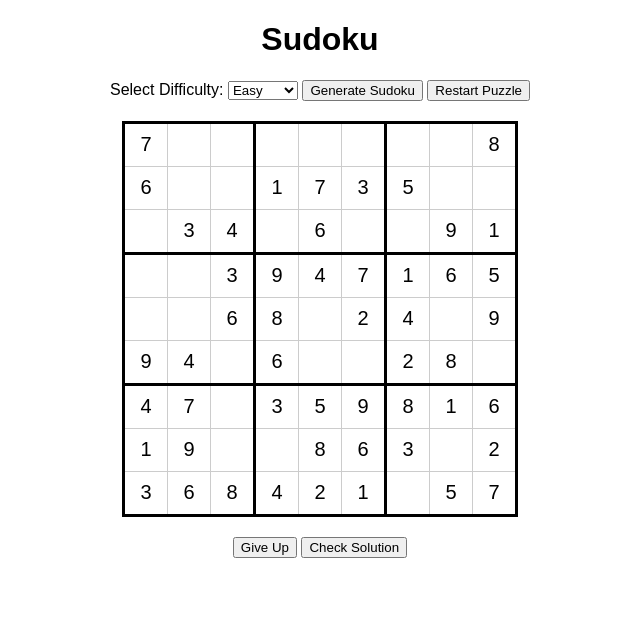
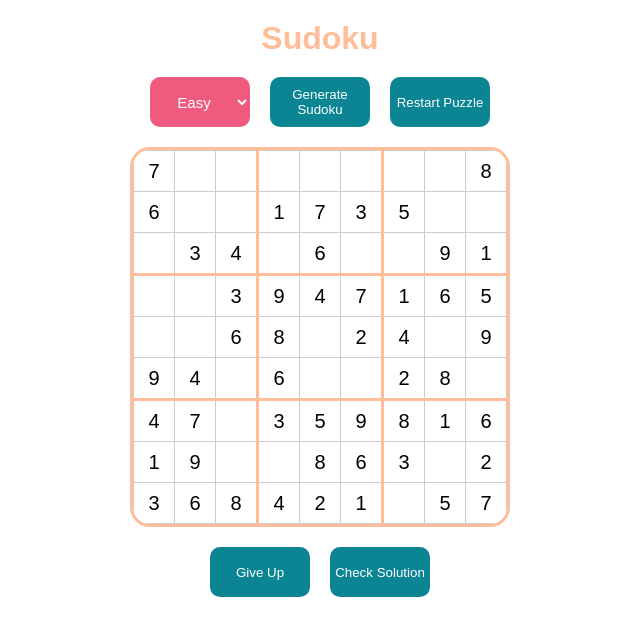
Before and after one commit to EmirXK/sudoku_online, a plain HTML site: page index.html in a window 1280 px wide. Both pictures are taken after a click on the button "Generate Sudoku". Shown: the whole page, without its empty margins (320-960 px from the left). Drawn offline with Linux system fonts and the light colour scheme.

Commit message:
design improvements

```diff
--- a/human_solver.js
+++ b/human_solver.js
@@ -6,8 +6,30 @@ document.getElementById('generate').addEventListener('click', generateSudokuButt
 document.getElementById('restart').addEventListener('click', restartPuzzle);
 document.getElementById('giveUp').addEventListener('click', giveUp);
 document.getElementById('checkSolution').addEventListener('click', checkSolution);
+const boardWrapper = document.querySelector(".board-wrapper");
+const checkSolutionButton = document.querySelector("#checkSolution");
+const restartButton = document.querySelector("#restart");
+const giveUpButton = document.querySelector("#giveUp");
+
+document.querySelectorAll('button').forEach(button => {
+    button.addEventListener('mousedown', () => {
+        button.style.backgroundColor = "var(--color3)"; // Active state
+    });
+
+    button.addEventListener('mouseup', () => {
+        button.style.backgroundColor = "var(--color2)"; // Normal state
+    });
+
+    button.addEventListener('mouseleave', () => {
+        button.style.backgroundColor = "var(--color2)"; // Revert if mouse leaves button
+    });
+});
+
 
 function generateSudokuButtonClicked() {
+    showButtons();
+    enableCheckSolutionButton();
+    boardWrapper.style = "display: flex;";
     console.log("generate called");
     const difficulty = document.getElementById('difficulty').value;
 
@@ -52,11 +74,10 @@ function generateSudokuButtonClicked() {
     }
 }
 
-
-
 function giveUp() {
-    console.log("give up called")
+    console.log("give up called");
     restartPuzzle();
+    disableCheckSolutionButton();
     const board = [];
     for (let i = 0; i < 9; i++) {
         const row = [];
@@ -154,6 +175,7 @@ function is_valid_value(i, j, val) {
 }
 
 function restartPuzzle() {
+    enableCheckSolutionButton();
     const statusLabel = document.getElementById('status-label');
     statusLabel.textContent = '';
 
@@ -467,3 +489,19 @@ function prettyPrint(board) {
 
     console.log(output);
 }
+
+function enableCheckSolutionButton()
+{
+    checkSolutionButton.setAttribute("style", "display: inline; cursor: pointer; background-color: #0B8494; pointer-events: all;");
+}
+
+function disableCheckSolutionButton()
+{
+    checkSolutionButton.setAttribute("style", "display: inline; cursor: default; background-color: gray; pointer-events: none;");
+}
+
+function showButtons()
+{
+    restartButton.setAttribute("style", "display: inline;");
+    giveUpButton.setAttribute("style", "display: inline;");
+}
--- a/index.html
+++ b/index.html
@@ -8,8 +8,7 @@
 </head>
 <body>
     <h1>Sudoku</h1>
-    <div>
-        <label for="difficulty">Select Difficulty:</label>
+    <div class="choices">
         <select id="difficulty">
             <option value="easy">Easy</option>
             <option value="medium">Medium</option>
@@ -20,9 +19,13 @@
         <button id="restart">Restart Puzzle</button>
     </div>
     <div id="status-label"></div>
-    <table id="sudoku-board"></table>
-    <button id="giveUp">Give Up</button>
-    <button id="checkSolution">Check Solution</button>
+    <div class="board-wrapper">
+        <table id="sudoku-board"></table>
+    </div>
+    <div class="result-buttons">
+        <button id="giveUp">Give Up</button>
+        <button id="checkSolution">Check Solution</button>
+    </div>
     <script src="human_solver.js"></script>
 </body>
 </html>
--- a/style.css
+++ b/style.css
@@ -1,12 +1,81 @@
+:root{
+    --color1: #FFBE98;
+    --color2: #0B8494;
+    --color3: #125B9A;
+    --color4: #F05A7E;
+}
+
+*{
+    margin: 0;
+    padding: 0;
+}
+
 body {
     font-family: Arial, sans-serif;
     text-align: center;
     margin: 20px;
+    display: flex;
+    flex-direction: column;
+    justify-content: center;
+    align-items: center;
+}
+
+h1 {
+    margin-bottom: 20px;
+    color: var(--color1);
+}
+
+button {
+    cursor: pointer;
+    width: 100px;
+    height: 50px;
+    border: none;
+    background-color: var(--color2);
+    color: white;
+    border-radius: 10px;
+}
+
+#restart, #giveUp, #checkSolution{
+    display: none;
+}
+
+.choices {
+    display: flex;
+    flex-direction: row;
+    justify-content: center;
+    align-items: center;
+    text-align: center;
+    gap: 20px;
+}
+
+.choices select{
+    width: 100px;
+    height: 50px;
+    background-color: var(--color4);
+    border-radius: 10px;
+    color: white;
+    text-align: center;
+    border: none;
+    outline: none;
+    font-size: 15px;
+}
+
+#status-label {
+    margin-top: 10px;
+    font-size: 18px;
+    font-weight: bold;
+}
+
+.board-wrapper{
+    display: none;
+    border: 3px solid var(--color1);
+    border-radius: 20px;
+    overflow: hidden;
+    margin: 10px 0px 20px 0px;
 }
 
 table {
     border-collapse: collapse;
-    margin: 20px auto;
 }
 
 td {
@@ -17,36 +86,14 @@ td {
     font-size: 20px;
 }
 
-th {
-    border: 1px solid #000;
-    background-color: #eee;
+td:nth-child(3), td:nth-child(6){
+    border-right-width: 3px;
+    border-right-color: var(--color1);
 }
 
-th, td {
-    border-width: 1px;
-}
-
-tr:first-child td {
-    border-top-width: 3px;
-    border-top-color: black;
-}
-
-th:nth-child(3n),
-td:nth-child(3n) {
-    border-right-width: 3px;
-    border-right-color: black;
-}
-
-th:nth-of-type(3n+1),
-td:nth-of-type(3n+1) {
-    border-left-width: 3px;
-    border-left-color: black;
-}
-
-tr:nth-child(3n),
-tr:nth-child(3n) td {
+tr:nth-child(3) td,  tr:nth-child(6) td{
     border-bottom-width: 3px;
-    border-bottom-color: black;
+    border-bottom-color: var(--color1);
 }
 
 td input {
@@ -63,8 +110,11 @@ td input {
     border-color: #ff0000;
 }
 
-#status-label {
-    margin-top: 10px;
-    font-size: 18px;
-    font-weight: bold;
+.result-buttons {
+    display: flex;
+    flex-direction: row;
+    justify-content: center;
+    align-items: center;
+    text-align: center;
+    gap: 20px;
 }
```
